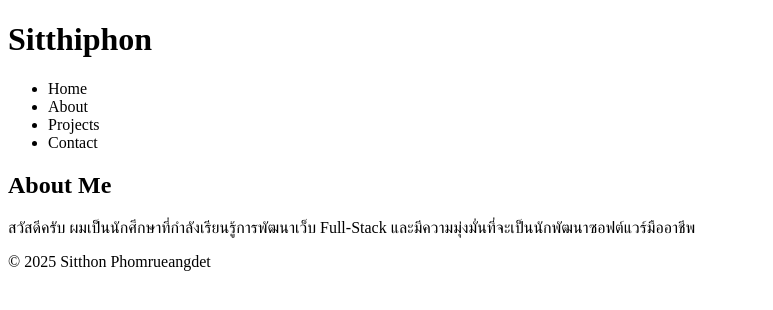
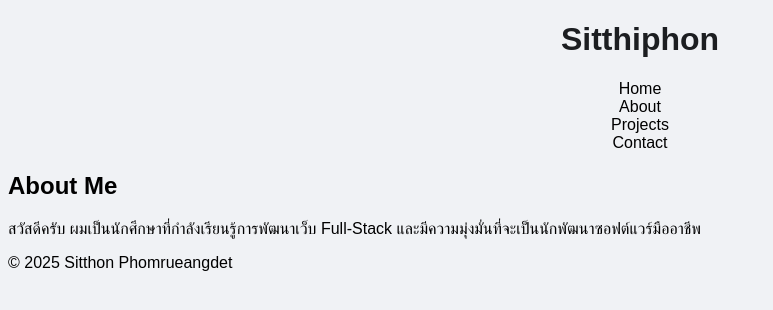
Before and after one commit to safe2004/my-learning-journey, a plain HTML site: page index.html in a window 1280 px wide. Shown: the whole page, without its empty margins (0-773 px from the left). Drawn offline with Linux system fonts and the light colour scheme.

Commit message:
feat: Add basic CSS styling

```diff
--- a/index.html
+++ b/index.html
@@ -4,6 +4,7 @@
   <meta charset="UTF-8">
   <meta name="viewport" content="width=device-width, initial-scale=1.0">
   <title>My Portfolio</title>
+  <link rel="stylesheet" href="style.css">
 </head>
 <body>
     <header>
--- /dev/null
+++ b/style.css
@@ -0,0 +1,17 @@
+/* นี่คือ Comment ใน CSS ครับ บรรทัดนี้จะไม่มีผลกับโค้ด */
+
+body {
+    background-color: #f0f2f5; /* เปลี่ยนสีพื้นหลังทั้งหน้าให้เป็นสีเทาอ่อนๆ */
+    font-family: sans-serif;   /* เปลี่ยนฟอนต์ทั้งหน้าให้ดูโมเดิร์นขึ้น */
+}
+
+h1 {
+    color: #1c1e21; /* เปลี่ยนสีหัวข้อหลักให้เป็นสีน้ำเงินเข้ม */
+    text-align: center; /* จัดให้หัวข้ออยู่ตรงกลาง */
+}
+
+nav ul {
+    list-style-type: none; /* เอากจุด Bullet Point หน้าเมนูออก */
+    text-align: center;
+    padding: 0;
+}
```
